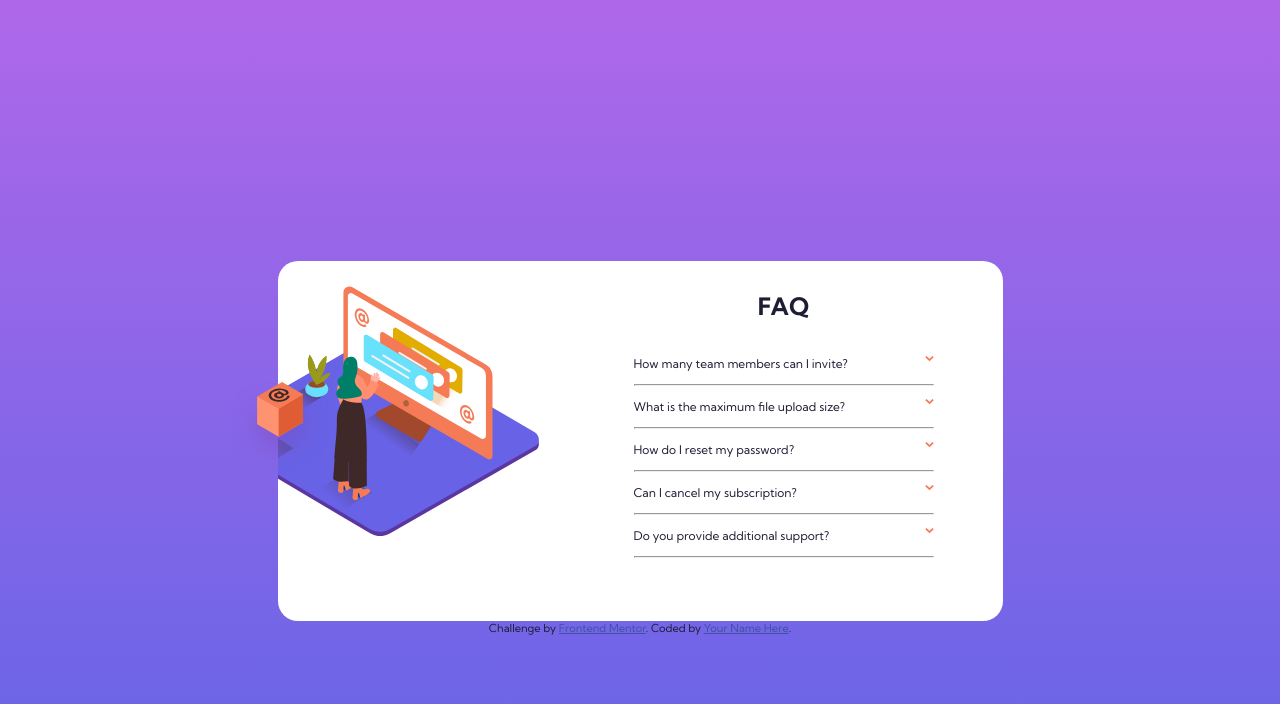
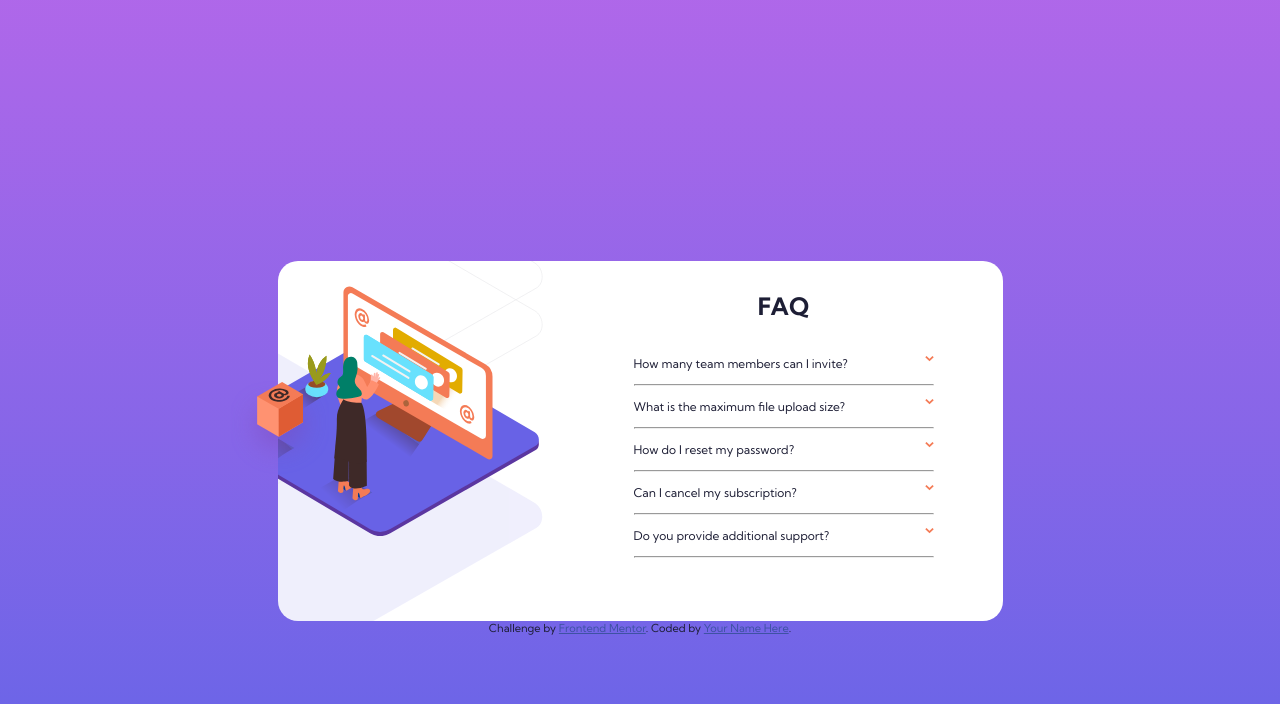
Before and after one commit to mikethecodegeek/fm-accordion, a plain HTML site: page index.html in a window 1280 px wide. Drawn offline with Linux system fonts and the light colour scheme.

Commit message:
looks good but may be wrong size

```diff
--- a/style.css
+++ b/style.css
@@ -23,6 +23,10 @@ h1 {
 }
 .card {
     background-color: white;
+    background-image: url('./images/bg-pattern-mobile.svg');
+    background-repeat: no-repeat;
+    background-position: 45% -3%;
+
     border-radius: 20px;
     /* width: 100%; */
     position: relative;
@@ -115,6 +119,7 @@ hr {
 
     .mobile-only {
         display: none;
+
     }
     img.desktop-only {
         display: block;
@@ -125,6 +130,10 @@ hr {
 
     .card {
         overflow-x: hidden;
+        background-image: url('./images/bg-pattern-desktop.svg');
+        background-size: 85%;
+        background-position: -323% 72%;
+
     }
 
     .the-box {
```
